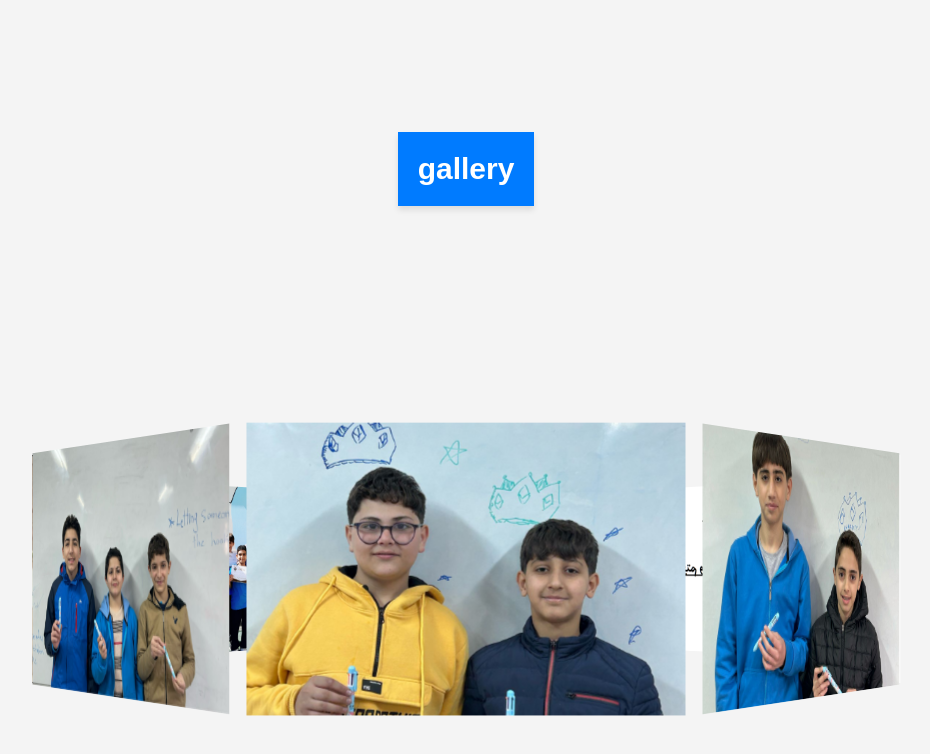
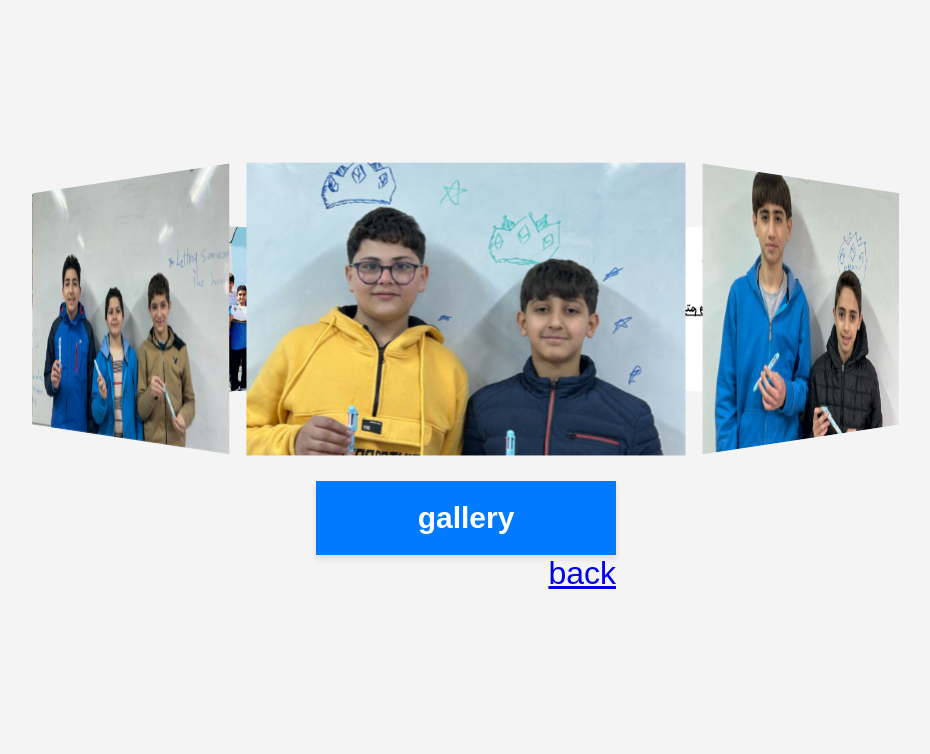
Before and after one commit to ibrahimbugha/school-news, a plain HTML site: page gallery.html in a window 1280 px wide. Shown: the whole page, without its empty margins (174-1104 px from the left). Drawn offline with Linux system fonts and the light colour scheme.

Commit message:
putting back button

```diff
--- a/gallery.html
+++ b/gallery.html
@@ -48,7 +48,7 @@
     <link rel="stylesheet" href="school.css">
 </head>
 <body>
-    <header>gallery</header>
+
     <div>
         <div class="gallery">
             <span style="--i:1">
@@ -76,6 +76,9 @@
               <img src="WhatsApp Image 2025-03-01 at 13.32.06_522fd3df.jpg" alt="" />
             </span>
           </div>
+          <br><br><br><br>
+          <header>gallery</header>
+  <a href="index.html" style="font-size: xx-large;">back</a>
     </div>
 
 </body>
```
